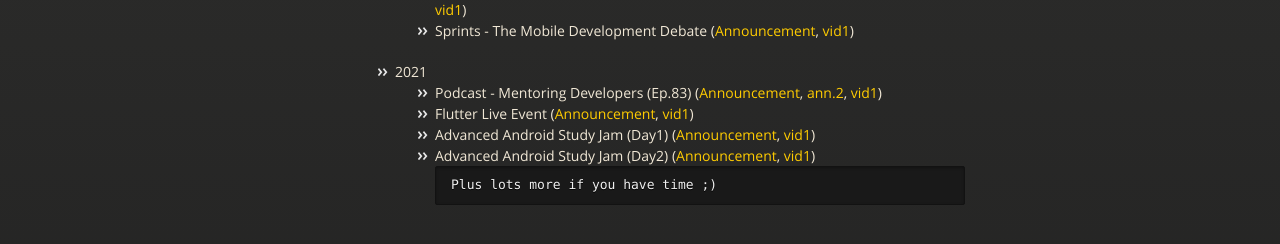
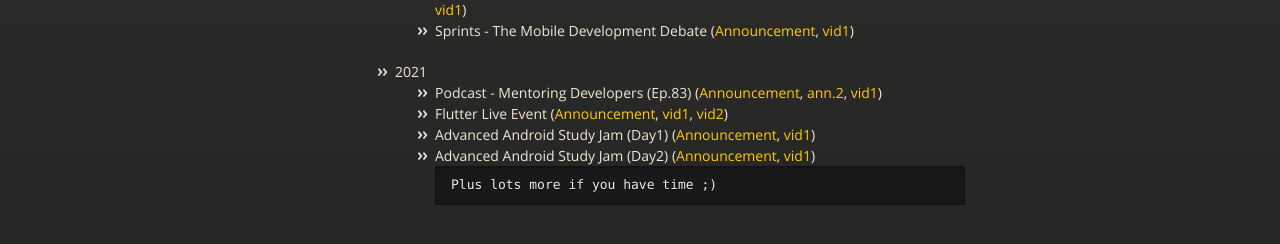
Before and after one commit to Shady-Selim/shady-selim.github.io, a Jekyll site: the page built from index.md, in a window 1280 px wide and 900 px high, scrolled down 5737 px. Shown: the part 585-829 px from the top of the window. Built offline with Jekyll 4.4.1, drawn with Linux system fonts in a browser that asks for light colours; our own code applies the rules of GitHub Pages for plain Markdown files.

Commit message:
Update index.md

````diff
--- a/index.md
+++ b/index.md
@@ -233,8 +233,8 @@
     - Sprints - The Mobile Development Debate ([Announcement](https://www.facebook.com/events/409392583636344/?post_id=410646680177601), [vid1](https://www.facebook.com/watch/live/?v=692799318097966&ref=watch_permalink))
   - 2021
     - Podcast - Mentoring Developers (Ep.83) ([Announcement](http://mentoringdevelopers.com/), [ann.2](https://www.stitcher.com/show/mentoring-developers), [vid1](https://www.facebook.com/GDGNablus/videos/342632443414768/))
-    - Flutter Live Event ([Announcement](), [vid1]())
-    - Advanced Android Study Jam (Day1) ([Announcement](), [vid1]())
+    - Flutter Live Event ([Announcement](https://www.facebook.com/DscMaCS/posts/252977626270909), [vid1](https://youtu.be/pIR-WOxkUIY), [vid2](https://www.facebook.com/story.php?story_fbid=2906524376248318&id=1879985968902169))
+    - Advanced Android Study Jam (Day1) ([Announcement](https://www.facebook.com/events/412953339931384?post_id=417040599522658&view=permalink), [vid1]())
     - Advanced Android Study Jam (Day2) ([Announcement](), [vid1]())
 ```
 Plus lots more if you have time ;)
````
